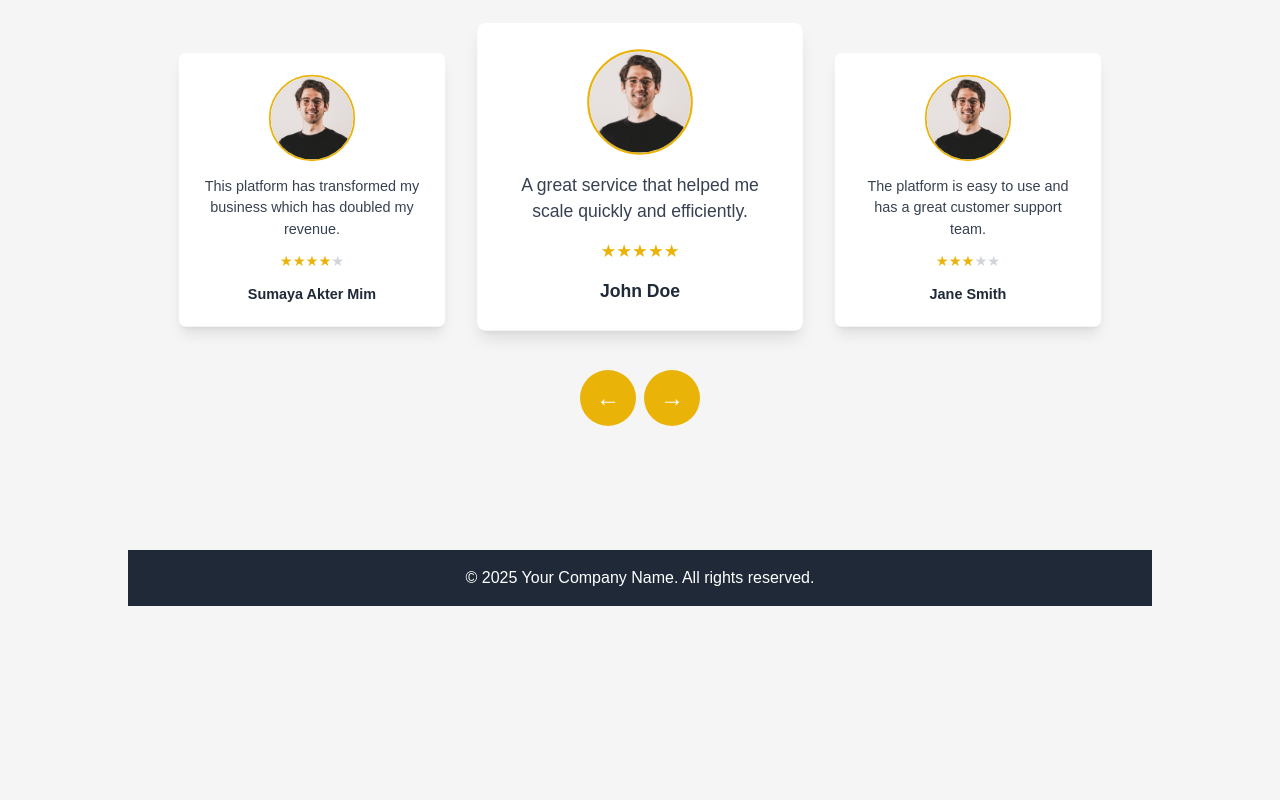
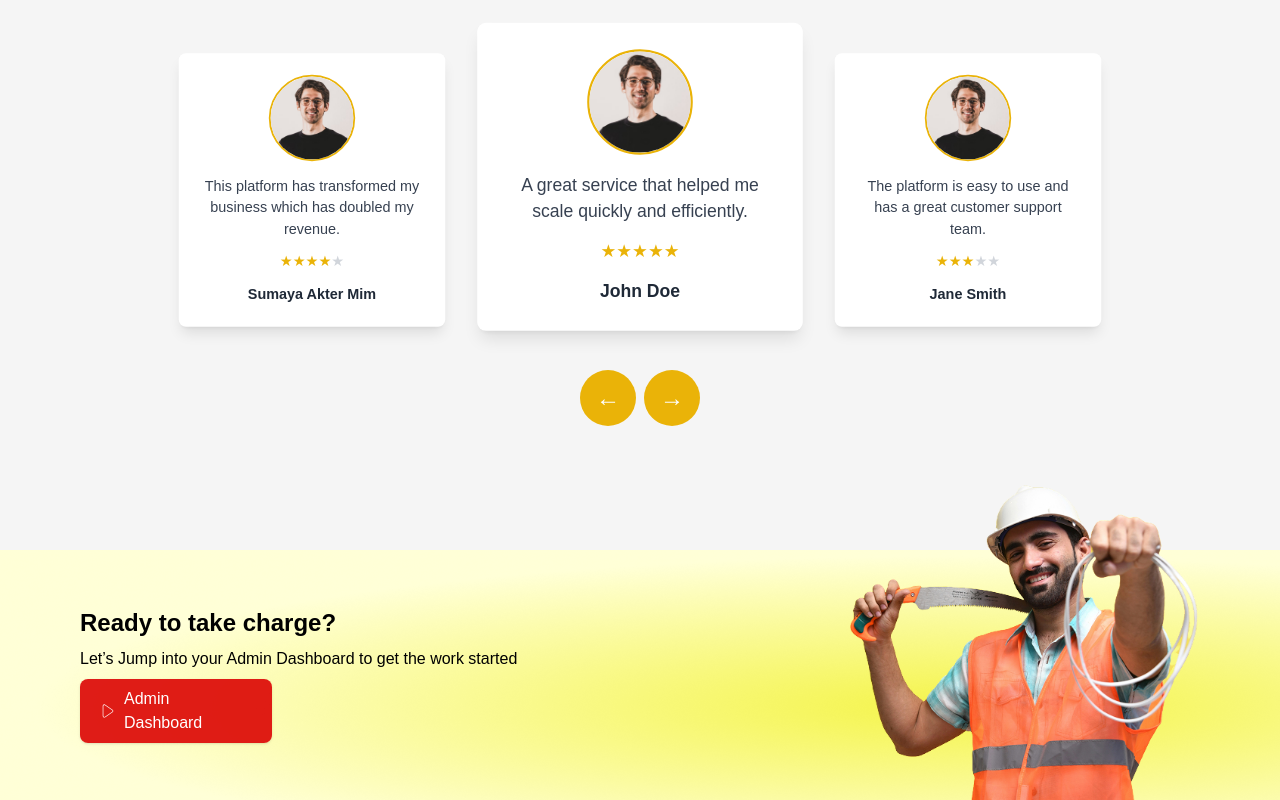
Before and after one commit to sparktechagency/Service-Provider-Application-kittu0812, a React (Vite) app: page /dashboard-home in a window 1280 px wide. Shown: the part 4073-4873 px from the top of the page. Before the commit the page ends 4679 px from the top, so only its background shows below. Built offline with nearby package versions, Linux system fonts and the light colour scheme; a web font is replaced by a local one.

Commit message:
Refactor code structure for improved readability and maintainability

```diff
--- a/src/page/DashboardHomePage/DashboardHomePage.jsx
+++ b/src/page/DashboardHomePage/DashboardHomePage.jsx
@@ -9,6 +9,7 @@ import Footer from './Footer';
 
 const DashboardHomePage = () => {
     return (
+        <div>
             <div className='lg:w-[80%] w-[90%] mx-auto'>
                 <LandingPageHeader />
                 <HeroSection />
@@ -16,6 +17,7 @@ const DashboardHomePage = () => {
                 <HowitWork />
                 <Whychooseus />
                 <Testimonials />
+            </div>
             <Footer />
         </div>
     );
--- a/src/page/DashboardHomePage/Footer.jsx
+++ b/src/page/DashboardHomePage/Footer.jsx
@@ -1,13 +1,21 @@
 import React from 'react';
+import { CiPlay1 } from 'react-icons/ci';
+import { Link } from 'react-router-dom';
 
 const Footer = () => {
     return (
-        <div>
-            <footer className="bg-gray-800 text-white py-4">
-                <div className="container mx-auto text-center">
-                    <p>&copy; {new Date().getFullYear()} Your Company Name. All rights reserved.</p>
-                </div>
-            </footer>
+        <div className='bg-[url("/Page/footer-bg.png")] h-[250px] w-full flex items-center relative'>
+            <div className='lg:ml-20 ml-10'>
+                <h2 className='text-2xl font-bold'>Ready to take charge? </h2>
+                <p className='my-2'>Let’s Jump into your Admin Dashboard to get the work started</p>
+                <Link
+                    to={"/"}
+                    className=" px-5 py-2 bg-[#db0101e3] flex items-center w-48 justify-center text-white gap-2  rounded-lg shadow transition"
+                >
+                    <CiPlay1 /> Admin Dashboard
+                </Link>
+            </div>
+            <img className='absolute max-w-[350px] bottom-0 right-20' src="/Page/footer-user.png" alt="" />
         </div>
     );
 }
--- a/src/page/DashboardHomePage/Testimonials.jsx
+++ b/src/page/DashboardHomePage/Testimonials.jsx
@@ -67,7 +67,7 @@ const Testimonials = () => {
     };
 
     return (
-        <div className="py-10 px-5">
+        <section id='testimonials' className="py-10 px-5">
             <div className='mb-5 '>
                 <h2 className="text-center text-4xl mb-3 font-bold">What Our Customers Are Saying </h2>
                 <p className="text-center text-gray-600">Discover how our clients highlight the trust, transparency, and innovation that define the SureServ experience.</p>
@@ -124,7 +124,7 @@ const Testimonials = () => {
                     </button>
                 </div>
             </div>
-        </div>
+        </section>
     );
 };
 
```
Also changed, not shown: public/Page/footer-bg.png (added). Lines whose indentation alone changed are shown as unchanged.
